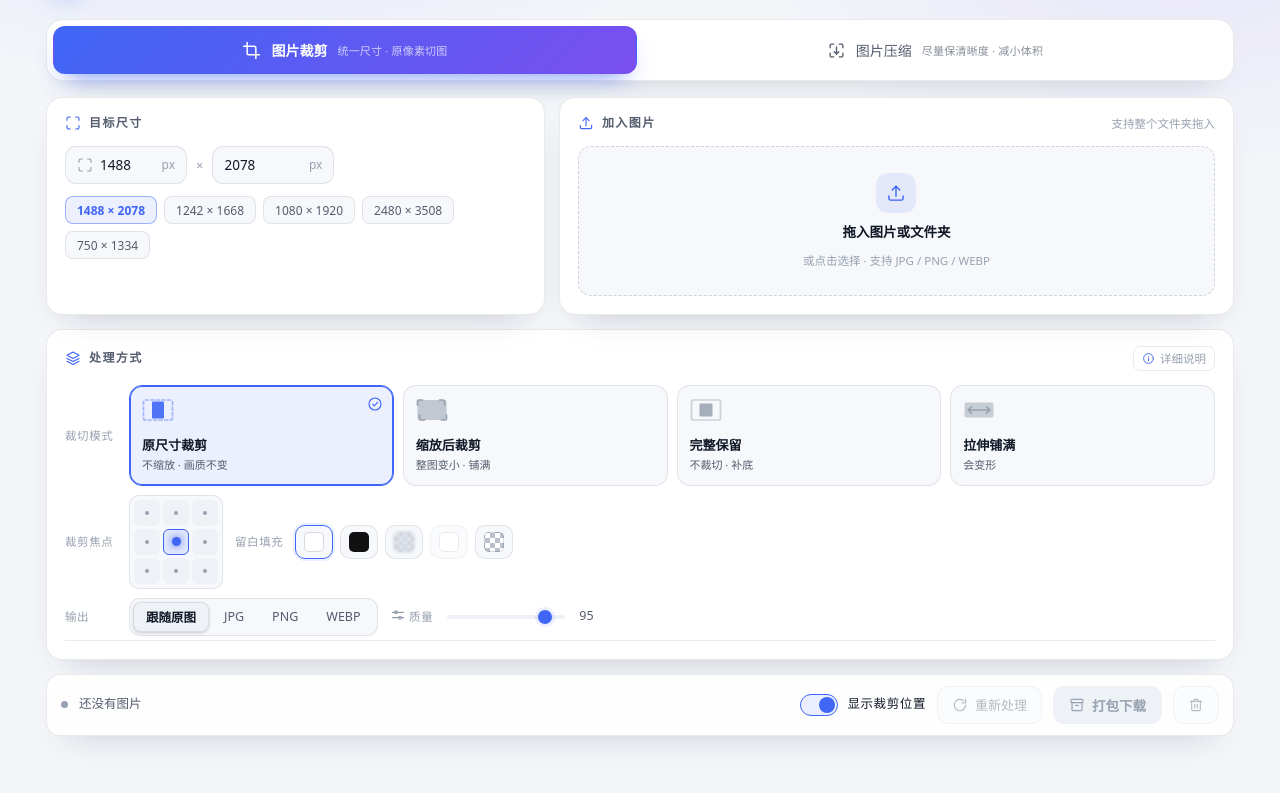
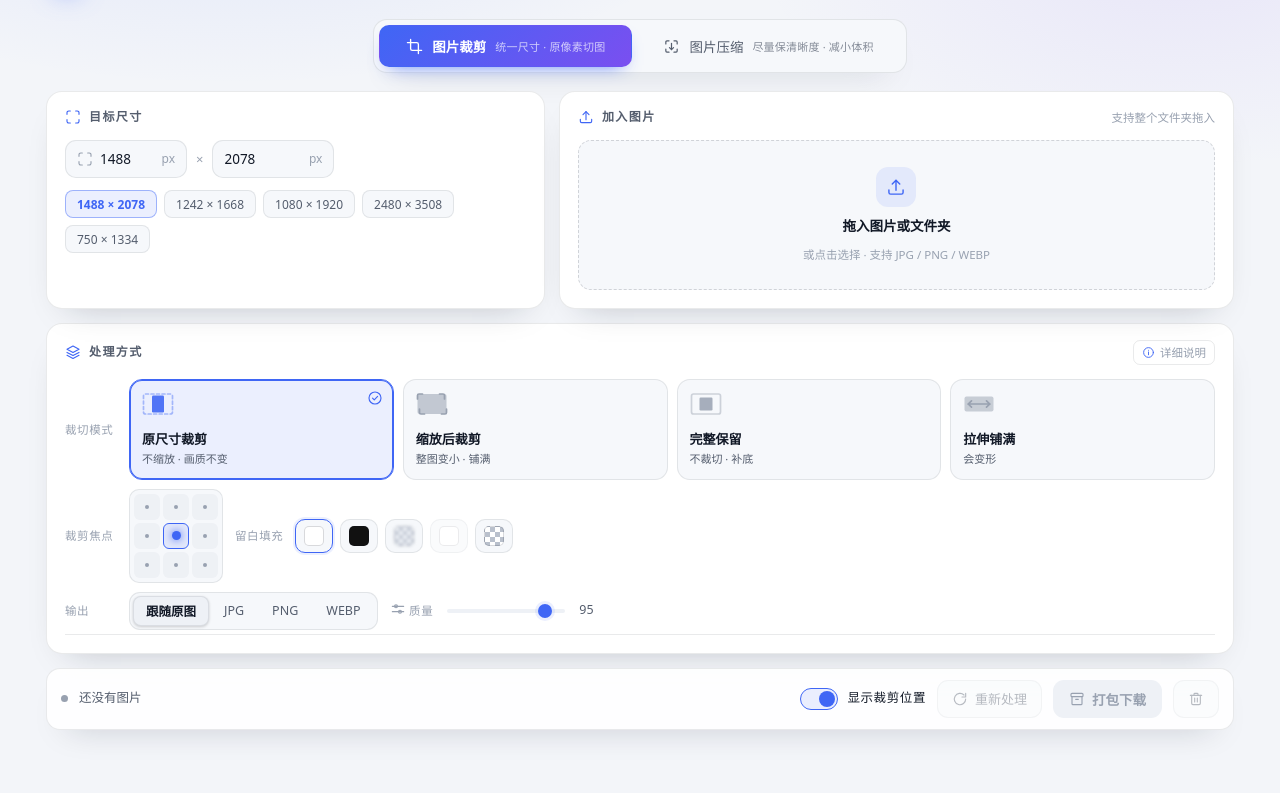
Before and after one commit to sevenllliu/img-crop-tool, a plain HTML site: page index.html in a window 1280 px wide. Shown: the part 79-872 px from the top of the page. Drawn offline with Linux system fonts and the light colour scheme.

Commit message:
update site

```diff
--- a/index.html
+++ b/index.html
@@ -244,18 +244,18 @@ button.ghost:disabled{opacity:.42;cursor:not-allowed}
 .empty .ic{width:30px;height:30px;opacity:.4}
 
 /* ============ 大板块切换 ============ */
-.tabs{display:grid;grid-template-columns:1fr 1fr;gap:6px;padding:6px;margin:0 0 16px;
-  background:var(--panel);border:1px solid var(--line);border-radius:17px;box-shadow:var(--shadow)}
-.tabs button{height:48px;border:1px solid transparent;border-radius:12px;background:transparent;
-  color:var(--sub);font-family:inherit;font-size:14px;cursor:pointer;transition:.18s;
-  display:flex;align-items:center;justify-content:center;gap:10px;padding:0 10px}
-.tabs button .ic{width:19px;height:19px}
+.tabs{display:flex;width:fit-content;gap:4px;padding:5px;margin:0 auto 18px;
+  background:var(--panel2);border:1px solid var(--line);border-radius:14px;box-shadow:var(--shadow)}
+.tabs button{height:42px;padding:0 26px;border:1px solid transparent;border-radius:10px;background:transparent;
+  color:var(--sub);font-family:inherit;font-size:13.5px;cursor:pointer;transition:.18s;
+  display:flex;align-items:center;justify-content:center;gap:9px}
+.tabs button .ic{width:17px;height:17px}
 .tabs button small{font-size:11px;opacity:.7;font-weight:400;letter-spacing:.2px}
-.tabs button:hover{color:var(--text);background:var(--panel2)}
+.tabs button:hover{color:var(--text)}
 .tabs button.on{background:linear-gradient(135deg,var(--brand),var(--brand2));color:#fff;font-weight:600;
-  box-shadow:0 12px 24px -13px color-mix(in srgb,var(--brand) 88%,transparent)}
+  box-shadow:0 8px 18px -10px color-mix(in srgb,var(--brand) 88%,transparent)}
 .tabs button.on .ic{stroke-width:1.9}
-@media(max-width:700px){.tabs button small{display:none}.tabs button{font-size:13px}}
+@media(max-width:700px){.tabs button small{display:none}.tabs button{font-size:13px;padding:0 16px}}
 
 /* ============ 压缩强度滑块 ============ */
 .lvrow{display:flex;align-items:center;gap:16px;flex:1;min-width:280px}
```
